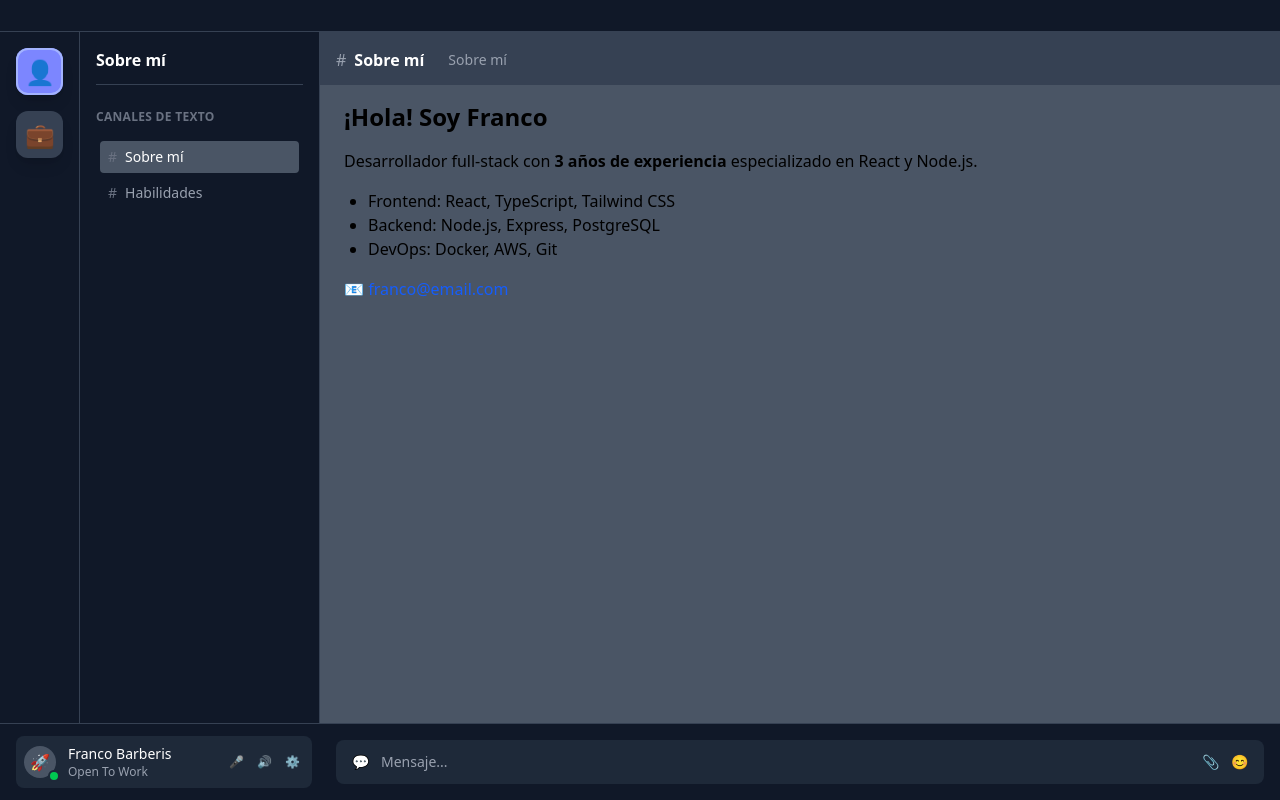
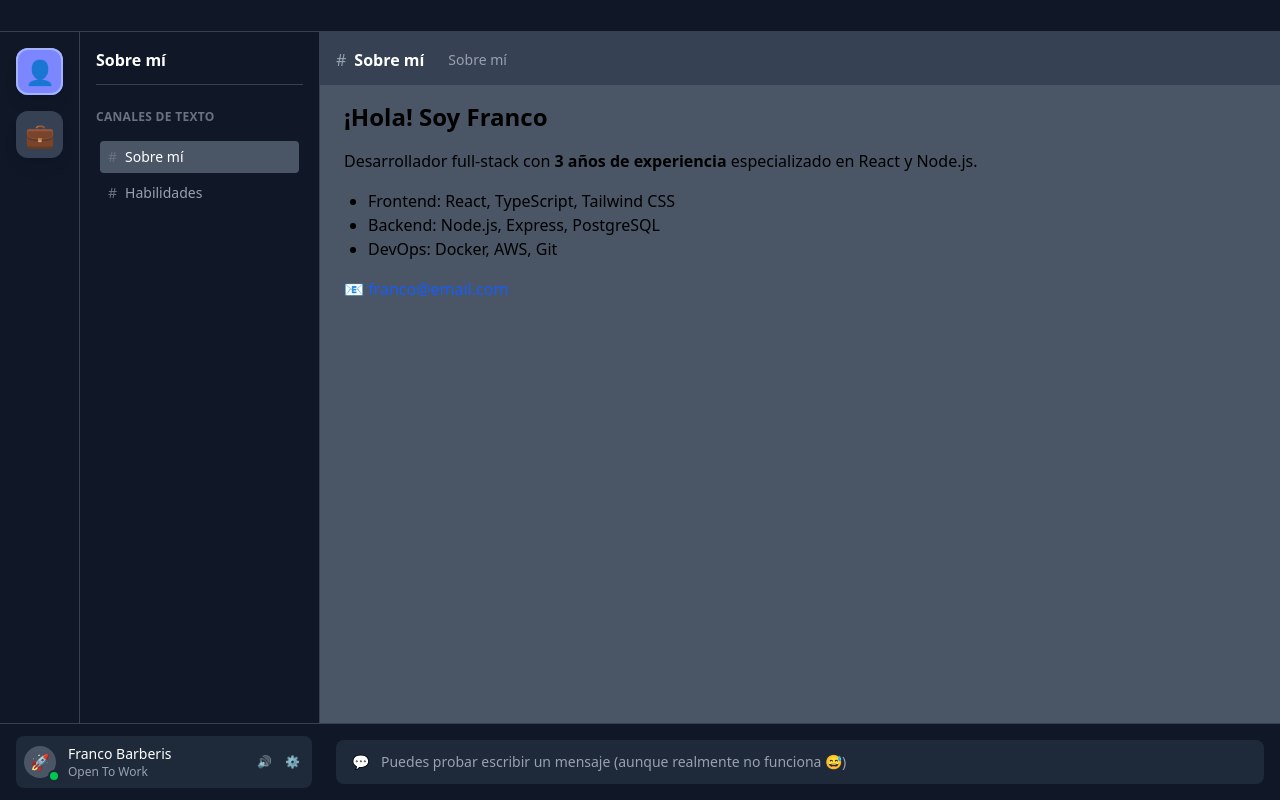
Before and after one commit to FrancoBarberis/Portfolio-Franco, a React (Vite) app: page / in a window 1280 px wide. Built offline with nearby package versions, Linux system fonts and the light colour scheme.

Commit message:
Audio button toggle

```diff
--- a/src/components/Server.jsx
+++ b/src/components/Server.jsx
@@ -3,40 +3,39 @@ import { Tooltip } from "react-tooltip";
 import "react-tooltip/dist/react-tooltip.css";
 
 function Server({ id, icon, tooltip, onClick, isSelected }) {
+  const [showTooltip, setShowTooltip] = useState(false);
   const tooltipId = `server-tooltip-${id}`;
-  const [showTooltip, setShowTooltip] = useState(false);
 
   useEffect(() => {
-    // Mostrar tooltips solo en dispositivos con hover (mouse) y puntero fino
     const mq = window.matchMedia("(hover: hover) and (pointer: fine)");
-    const update = () => setShowTooltip(mq.matches);
+    const update = () => setShowTooltip(!!mq.matches);
     update();
     if (mq.addEventListener) {
       mq.addEventListener("change", update);
       return () => mq.removeEventListener("change", update);
-    } else if (mq.addListener) {
-      // Compatibilidad con navegadores antiguos
-      mq.addListener(update);
-      return () => mq.removeListener(update);
     }
+    mq.addListener(update);
+    return () => mq.removeListener(update);
   }, []);
+
+  const classes = [
+    "w-full aspect-square rounded-xl flex items-center justify-center",
+    "shadow-lg cursor-pointer transition-colors",
+    isSelected ? "bg-indigo-400 ring-2 ring-inset ring-indigo-300" : "bg-gray-700 hover:bg-indigo-500",
+  ].join(" ");
 
   return (
     <>
       <div
-        className={`w-full aspect-square ${isSelected ? 'bg-indigo-400' : 'bg-gray-700'} rounded-xl flex items-center justify-center shadow-lg cursor-pointer hover:bg-indigo-500 transition-colors ${isSelected ? 'ring-2 ring-inset ring-indigo-300' : ''}`}
+        className={classes}
         data-tooltip-id={showTooltip ? tooltipId : undefined}
         data-tooltip-content={showTooltip ? tooltip : undefined}
         onClick={onClick}
       >
         <span className="text-white text-2xl font-bold">{icon}</span>
       </div>
-      {showTooltip && (
-        <Tooltip
-          id={tooltipId}
-          place="right"
-        />
-      )}
+
+      {showTooltip && <Tooltip id={tooltipId} place="right" />}
     </>
   );
 }
--- a/src/components/UserProfile.jsx
+++ b/src/components/UserProfile.jsx
@@ -1,9 +1,16 @@
-function UserProfile({ name = "Franco Barberis", avatar = "👤", status = "open to work" }) {
+function UserProfile({
+  name = "Franco Barberis",
+  avatar = "👤",
+  status = "open to work",
+  onToggleAudio = () => {},
+  onOpenSettings = () => {},
+  audioEnabled = true,
+}) {
   const statusColors = {
     online: "bg-green-500",
     away: "bg-yellow-500",
     busy: "bg-red-500",
-    offline: "bg-gray-500"
+    offline: "bg-gray-500",
   };
 
   // "open to work" usa el color de "online"
@@ -12,13 +19,12 @@ function UserProfile({ name = "Franco Barberis", avatar = "👤", status = "open
   const statusClass = statusColors[colorKey] || statusColors.online;
 
   return (
-    <div className="flex items-center gap-3 p-2 bg-gray-800 rounded-lg hover:bg-gray-700 transition-colors duration-200 cursor-pointer">
+    <div className="flex items-center gap-3 p-2 bg-gray-800 rounded-lg hover:bg-gray-700 transition-colors duration-200">
       {/* Avatar con indicador de estado */}
       <div className="relative flex-shrink-0">
         <div className="w-8 h-8 bg-gray-600 rounded-full flex items-center justify-center text-white font-medium">
           {avatar}
         </div>
-        {/* Indicador de estado */}
         <div className={`absolute -bottom-1 -right-1 w-3 h-3 rounded-full border-2 border-gray-800 ${statusClass}`}></div>
       </div>
 
@@ -31,20 +37,20 @@ function UserProfile({ name = "Franco Barberis", avatar = "👤", status = "open
       {/* Botones de acción */}
       <div className="flex gap-1">
         <button
-          className="w-6 h-6 text-gray-400 hover:text-white transition-colors duration-200 flex items-center justify-center rounded text-xs"
-          title="Silenciar micrófono"
+          type="button"
+          onClick={onToggleAudio}
+          className="w-6 h-6 text-gray-400 hover:text-white transition-colors duration-200 flex items-center justify-center rounded text-xs cursor-pointer"
+          title={audioEnabled ? "Desactivar audio" : "Activar audio"}
+          aria-label={audioEnabled ? "Desactivar audio" : "Activar audio"}
         >
-          🎤
+          {audioEnabled ? "🔊" : "🔇"}
         </button>
         <button
-          className="w-6 h-6 text-gray-400 hover:text-white transition-colors duration-200 flex items-center justify-center rounded text-xs"
-          title="Desactivar audio"
-        >
-          🔊
-        </button>
-        <button
-          className="w-6 h-6 text-gray-400 hover:text-white transition-colors duration-200 flex items-center justify-center rounded text-xs"
+          type="button"
+          onClick={onOpenSettings}
+          className="w-6 h-6 text-gray-400 hover:text-white transition-colors duration-200 flex items-center justify-center rounded text-xs cursor-pointer"
           title="Configuración"
+          aria-label="Configuración"
         >
           ⚙️
         </button>
--- a/src/layout/DiscordWindow.jsx
+++ b/src/layout/DiscordWindow.jsx
@@ -1,6 +1,9 @@
+import { useState } from 'react';
 import { UserProfile } from '../components';
 
 function DiscordWindow({ children, userName = "Franco Barberis", userAvatar = "🚀", userStatus = "open to work" }) {
+  const [audioEnabled, setAudioEnabled] = useState(true);
+
   return (
     <div className="h-screen w-full bg-gray-800 flex flex-col overflow-hidden">
       {/* Barra de título vacía */}
@@ -11,30 +14,31 @@ function DiscordWindow({ children, userName = "Franco Barberis", userAvatar = "
         {children}
       </div>
 
-      {/* Barra inferior: en desktop usa grid para alinear el input con el inicio del ChatArea */}
+      {/* Barra inferior */}
       <div className="bg-gray-900 border-t border-gray-700 flex items-center gap-2 flex-shrink-0
                       px-2 py-2 md:px-0 md:py-3 md:pr-4
                       md:grid md:grid-cols-[5rem_15rem_1fr]">
-        {/* Perfil: en desktop ocupa las 2 primeras columnas (ServerSidebar 5rem + ChannelSidebar 15rem) */}
+        {/* Perfil: ocupa las 2 primeras columnas en desktop; en mobile, usa todo el ancho disponible */}
         <div className="px-2 md:px-4 md:col-span-2">
           <UserProfile
             name={userName}
             avatar={userAvatar}
             status={userStatus}
+            audioEnabled={audioEnabled}
+            onToggleAudio={() => setAudioEnabled(v => !v)}
+            onOpenSettings={() => {/* abrir modal/config */}}
           />
         </div>
 
-        {/* Input alineado exactamente con el inicio del ChatArea en desktop */}
-        <div className="flex-1 md:col-start-3 md:px-0">
-          <div className="bg-gray-800 rounded-lg px-3 py-3 md:px-4 md:py-3 flex items-center gap-1 md:gap-3">
-            <span className="text-gray-500 text-xs md:text-sm hidden md:inline">💬</span>
+        {/* Input solo en desktop, con aclaración de demo y emoji */}
+        <div className="hidden md:block md:col-start-3 md:px-0">
+          <div className="bg-gray-800 rounded-lg px-4 py-3 flex items-center gap-3" title="Demo: no envía mensajes">
+            <span className="text-gray-500 text-sm">💬</span>
             <input
               type="text"
-              placeholder="Mensaje..."
-              className="flex-1 bg-transparent text-white placeholder-gray-400 outline-none text-xs md:text-sm"
+              placeholder="Puedes probar escribir un mensaje (aunque realmente no funciona 😅)"
+              className="flex-1 bg-transparent text-white placeholder-gray-400 outline-none text-sm"
             />
-            <button className="text-gray-400 hover:text-white transition-colors text-xs md:text-sm hidden md:inline">📎</button>
-            <button className="text-gray-400 hover:text-white transition-colors text-xs md:text-sm">😊</button>
           </div>
         </div>
       </div>
```
